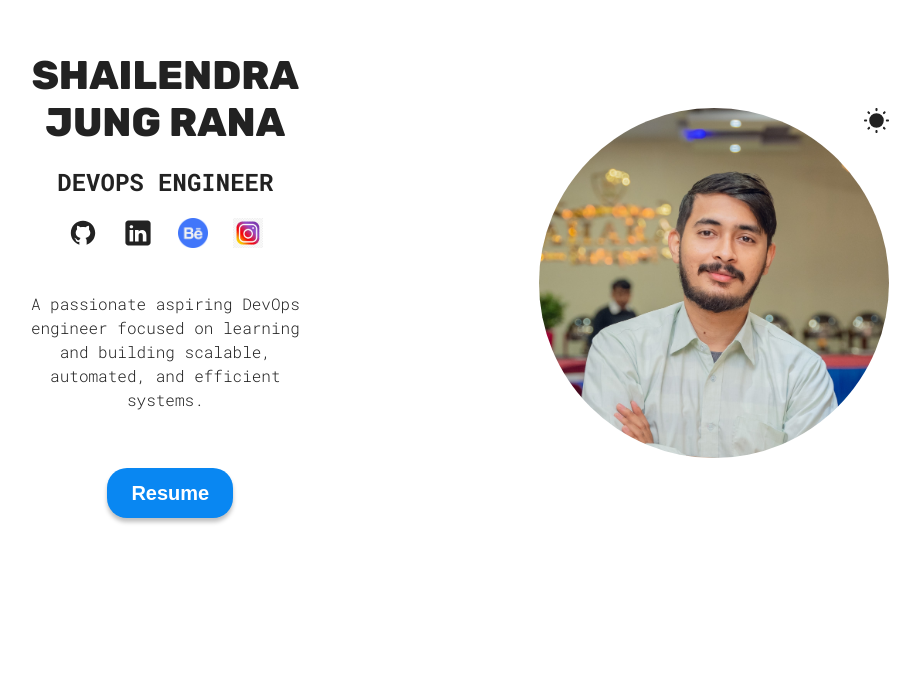
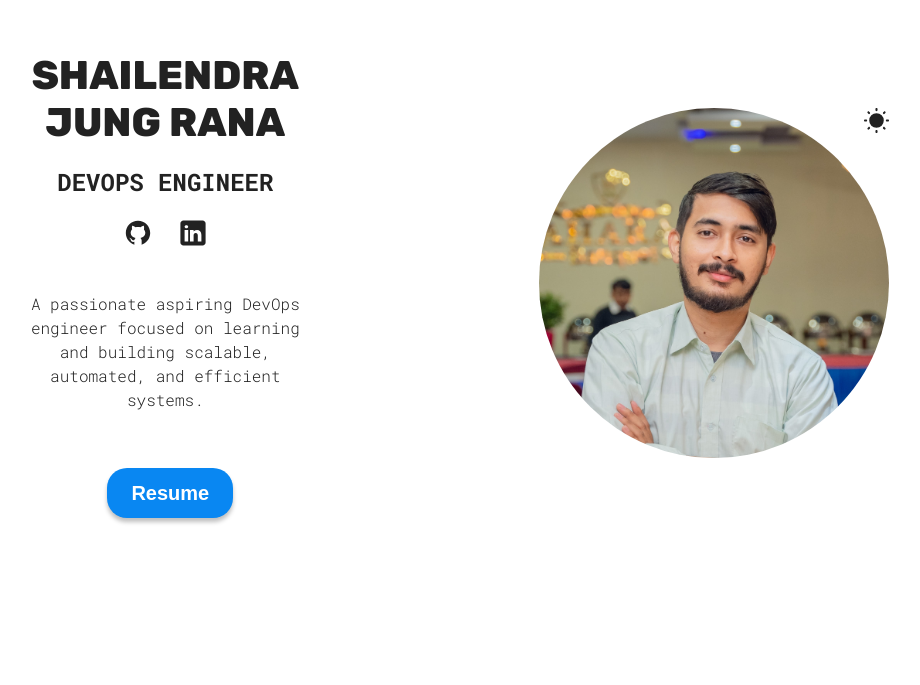
Before and after one commit to ShailendraJungRana/Portfolio-1, a React (Vite) app: page / in a window 1280 px wide. Shown: the part 115-800 px from the top of the page, without its empty margins (188-1108 px from the left). Built offline with nearby package versions, Linux system fonts and the light colour scheme.

Commit message:
updating again

```diff
--- a/package.json
+++ b/package.json
@@ -1,5 +1,5 @@
 {
-  "name": "harris-johnsen-2",
+  "name": "ShailendraJR",
   "private": true,
   "version": "0.0.0",
   "type": "module",
@@ -12,12 +12,15 @@
   "dependencies": {
     "@emailjs/browser": "^4.4.1",
     "framer-motion": "^12.38.0",
+    "html2canvas": "^1.4.1",
     "i": "^0.3.7",
+    "jspdf": "^4.2.1",
     "postcss": "^8.5.8",
     "postcss-nesting": "^14.0.0",
     "react": "^18.3.1",
     "react-dom": "^18.3.1",
     "react-icons": "^5.6.0",
+    "react-to-print": "^3.3.0",
     "tailwindcss": "^4.2.2"
   },
   "devDependencies": {
--- a/src/sections/Hero/Hero.jsx
+++ b/src/sections/Hero/Hero.jsx
@@ -7,10 +7,8 @@ import githubLight from '../../assets/github-light.svg';
 import githubDark from '../../assets/github-dark.svg';
 import linkedinLight from '../../assets/linkedin-light.svg';
 import linkedinDark from '../../assets/linkedin-dark.svg';
-import CV from '../../assets/cv1.pdf';
+import resume from '../../assets/Shailendra.pdf'
 import { useTheme } from '../../common/ThemeContext';
-import Behance from '../../assets/Behance.png'
-import Instagram from '../../assets/instagram.png'
 
 function Hero() {
   const { theme, toggleTheme } = useTheme();
@@ -51,17 +49,11 @@ function Hero() {
           <a href="https://www.linkedin.com/in/shailendra-jung-rana-aa78781a1/" target="_blank">
             <img src={linkedinIcon} alt="Linkedin icon" />
           </a>
-          <a href="https://www.behance.net/arunjungrana" target="_blank">
-            <img src={Behance} alt="Behance icon" />
-          </a>
-          <a href="https://www.instagram.com/arun.jr_111/" target="_blank">
-            <img src={Instagram} alt="Instagram icon" />
-          </a>
         </span>
         <p className={styles.description}>
         A passionate aspiring DevOps engineer focused on learning and building scalable, automated, and efficient systems.
         </p>
-        <a href={CV} download>
+        <a href={resume} download>
           <button className="hover">Resume</button>
         </a>
       </div>
```
Also changed, not shown: 2 other files (tests, documents, lock files or other folders).
